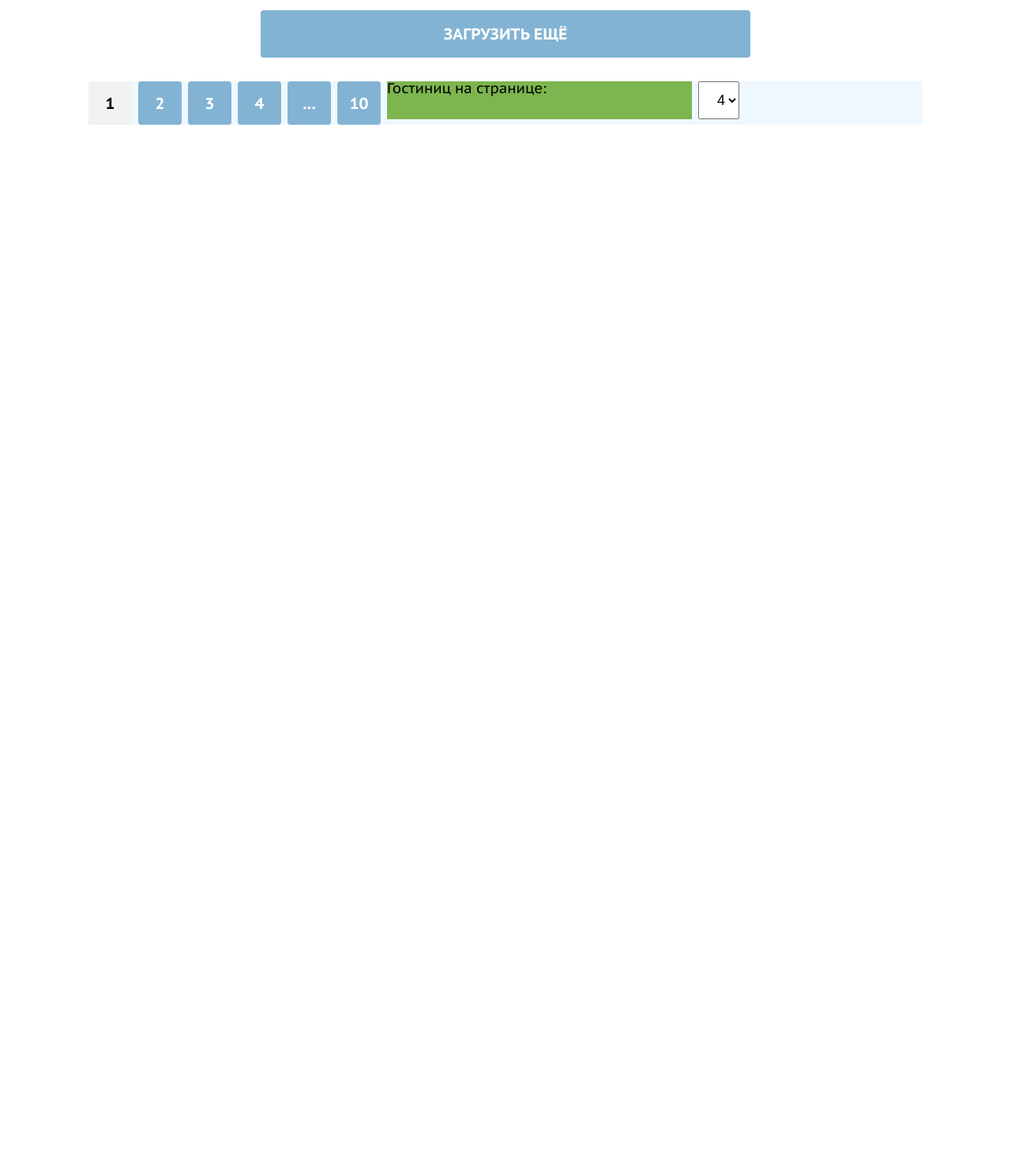
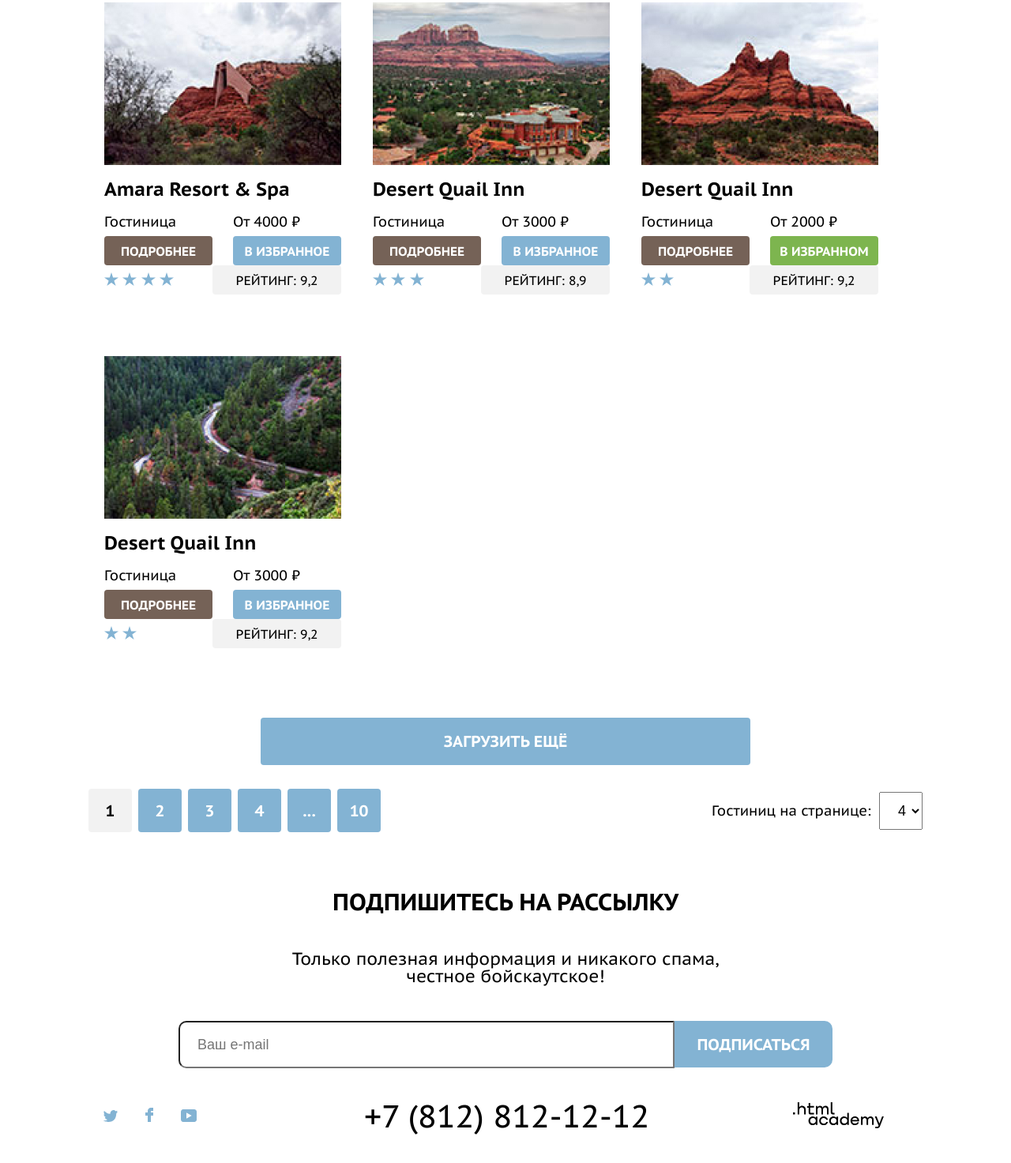
Before and after one commit to ViRT19/HTML-Academy, a plain HTML site: page Sedona/catalog.html in a window 1280 px wide. Shown: the part 635-2108 px from the top of the page at 79% size. Before the commit the page ends 800 px from the top, so only its background shows below. Drawn offline with Linux system fonts and the light colour scheme.

Commit message:
Правки

```diff
--- a/Sedona/catalog.html
+++ b/Sedona/catalog.html
@@ -83,7 +83,7 @@
       </div>
    </div>
 
-   <div class="cards, none">
+   <div class="cards">
 
       <div class="card">
          <img src="./img/hotel-1.jpg" alt="Hotel">
@@ -197,8 +197,9 @@
          <div class="page-other">4</div>
          <div class="page-other">...</div>
          <div class="page-other">10</div>
+      </div>
       <div class="hotel-on-page">
-            <p>Гостиниц на странице:</p>
+         Гостиниц на странице:
          <select name="hotels-on-page" class="hotels-on-page">
             <option value="hotel1">1</option>
             <option value="hotel2">2</option>
@@ -211,8 +212,25 @@
          </select>
       </div>
    </div>
+
+   <footer>
+      <h2>Подпишитесь на рассылку</h2>
+      <p>Только полезная информация и никакого спама,<br>
+         честное бойскаутское!</p>
+      <div class="inputemail">
+         <input type="email" id="email" placeholder="Ваш e-mail">
+         <a href="#">Подписаться</a>
       </div>
-
+      <div class="footer-footer">
+         <div class="footer-icons">
+            <img src="./img/twitter.svg" alt="twitter">
+            <img src="./img/facebook.svg" alt="facebook">
+            <img src="./img/youtube.svg" alt="eoutube">
+         </div>
+         <h1>+7 (812) 812-12-12</h1>
+         <img src="./img/logo_htmlacademy.svg" alt="">
+      </div>
+   </footer>
 </body>
 
 </html>
--- a/Sedona/css/catalog.css
+++ b/Sedona/css/catalog.css
@@ -388,8 +388,8 @@ td {
    height: 55px;
    margin-left: auto;
    margin-right: auto;
-   background-color: aliceblue;
    display: flex;
+   justify-content: space-between;
 }
 
 .page-buttons {
@@ -425,14 +425,83 @@ td {
 }
 
 .hotel-on-page {
-   width: 386px;
-   height: 48px;
+   font-size: 18px;
    display: flex;
-   background-color: #7DB54F;
-
+   align-items: center;
+   text-wrap: nowrap;
 }
 
-.hotel-on-page p {
-   text-wrap: nowrap;
+.hotel-on-page select {
+   width: 55px;
+   margin-left: 10px;
+}
+
+footer {
+   display: flex;
+   flex-direction: column;
+}
+
+footer h2 {
+   text-align: center;
+   margin-top: 73px;
+   font-size: 30px;
+   font-weight: 800;
+   text-transform: uppercase;
+}
+
+footer p {
+   text-align: center;
+   font-size: 22px;
+   margin-top: 46px;
+}
+
+.inputemail {
+   height: 60px;
+   display: flex;
+   margin-top: 46px;
+   justify-content: center;
+}
+
+#email {
+   width: 600px;
+   border-top-left-radius: 10px;
+   border-bottom-left-radius: 10px;
+   outline: 0;
    font-size: 18px;
+   padding-left: 22px;
 }
+
+.inputemail a {
+   text-decoration: none;
+   background-color: #83B3D3;
+   color: white;
+   font-size: 20px;
+   text-transform: uppercase;
+   font-weight: 800;
+   width: 200px;
+   height: 59px;
+   display: flex;
+   align-items: center;
+   justify-content: center;
+   border-top-right-radius: 10px;
+   border-bottom-right-radius: 10px;
+}
+
+.footer-footer {
+   width: 1200px;
+   height: 120px;
+   margin-left: auto;
+   margin-right: auto;
+   display: flex;
+   align-items: center;
+   justify-content: space-around;
+}
+.footer-footer img {
+   margin-right: 30px;
+}
+
+.footer-footer h1 {
+   font-size: 40px;
+   color: black;
+   font-weight: 400;
+}
```
Lines whose indentation alone changed are shown as unchanged.
